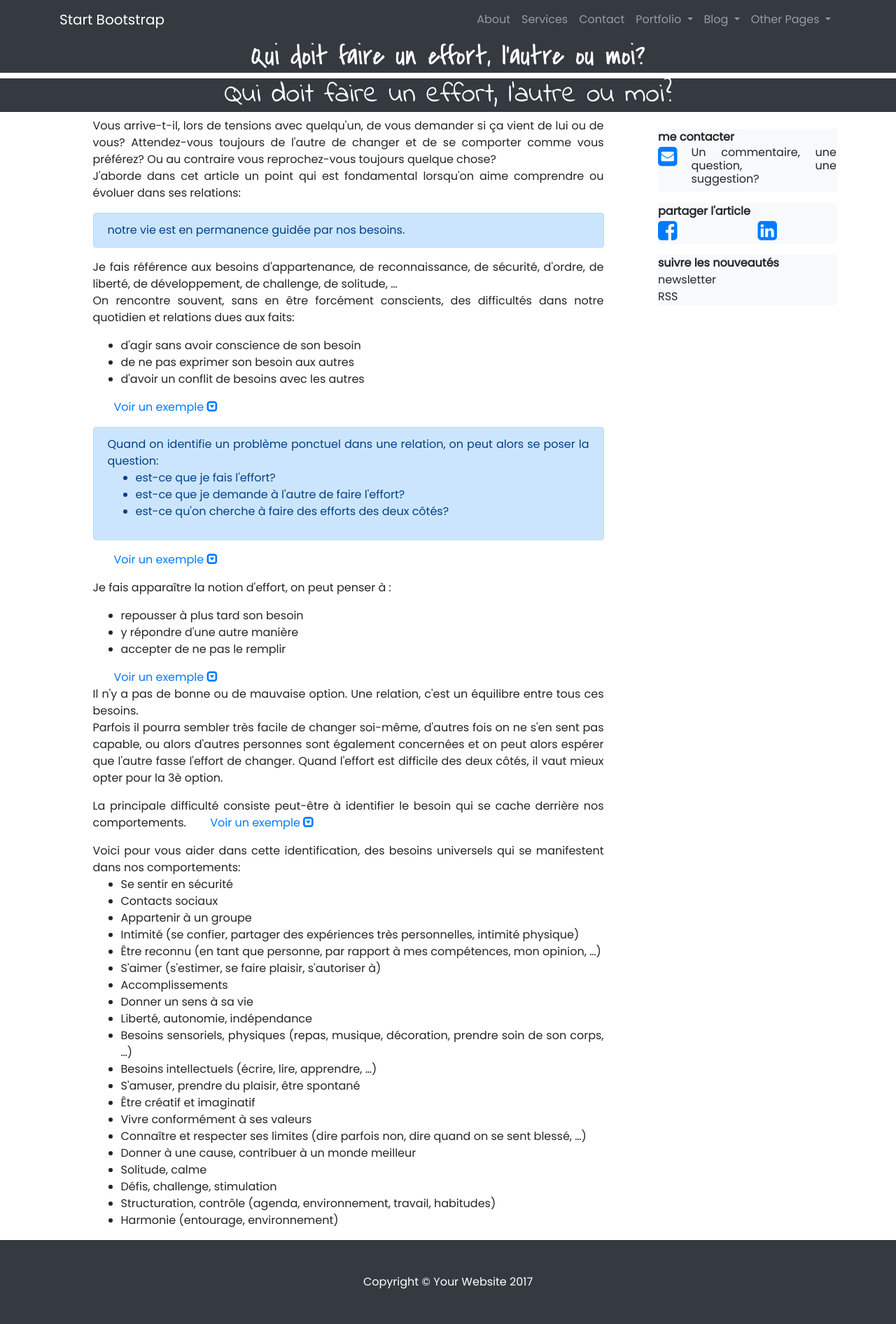
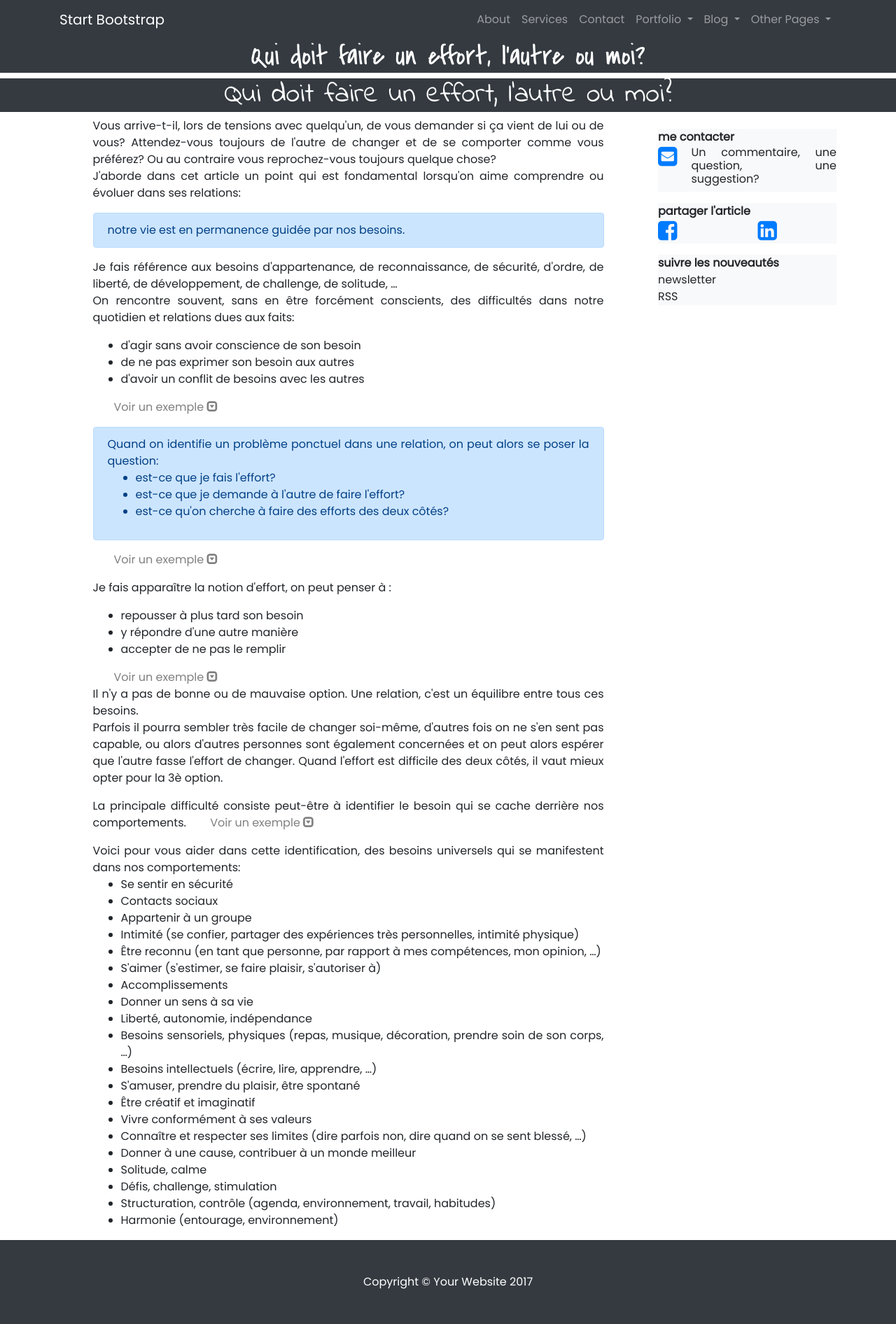
Before and after one commit to OrgaEvolutions/Nathoup.github.io, a Jekyll site: the page built from articles/besoins.html, in a window 1280 px wide. Shown: the whole page at 70% size. Built offline with Jekyll 4.4.1, drawn with Linux system fonts in a browser that asks for light colours; nearby versions of some CDN libraries; some web fonts are replaced.

Commit message:
Update article_layout.html

```diff
--- a/_includes/article_layout.html
+++ b/_includes/article_layout.html
@@ -12,14 +12,14 @@
   {% when 'exemple' %}
     {% capture id_count %}{%increment counter%}{% endcapture %}
 
-    <a data-toggle="collapse" href="#collapseExample{{id_count}}" aria-expanded="false" aria-controls="collapseExample{{id_count}}" style="margin-left : 30px;">
+    <a data-toggle="collapse" href="#collapseExample{{id_count}}" aria-expanded="false" aria-controls="collapseExample{{id_count}}" style="margin-left : 30px;color: gray;">
       Voir un exemple <span class="glyphicon glyphicon-collapse-down"></span>
     </a>
 
 
     <div class="collapse" id="collapseExample{{id_count}}">
       <div class="card card-body">
-          <p class="text-dark" style="margin-left : 30px;">
+          <p class="text-dark" style="margin-left : 0px;">
               <span class="glyphicon glyphicon-hand-right"></span>
               <i>
 
```
